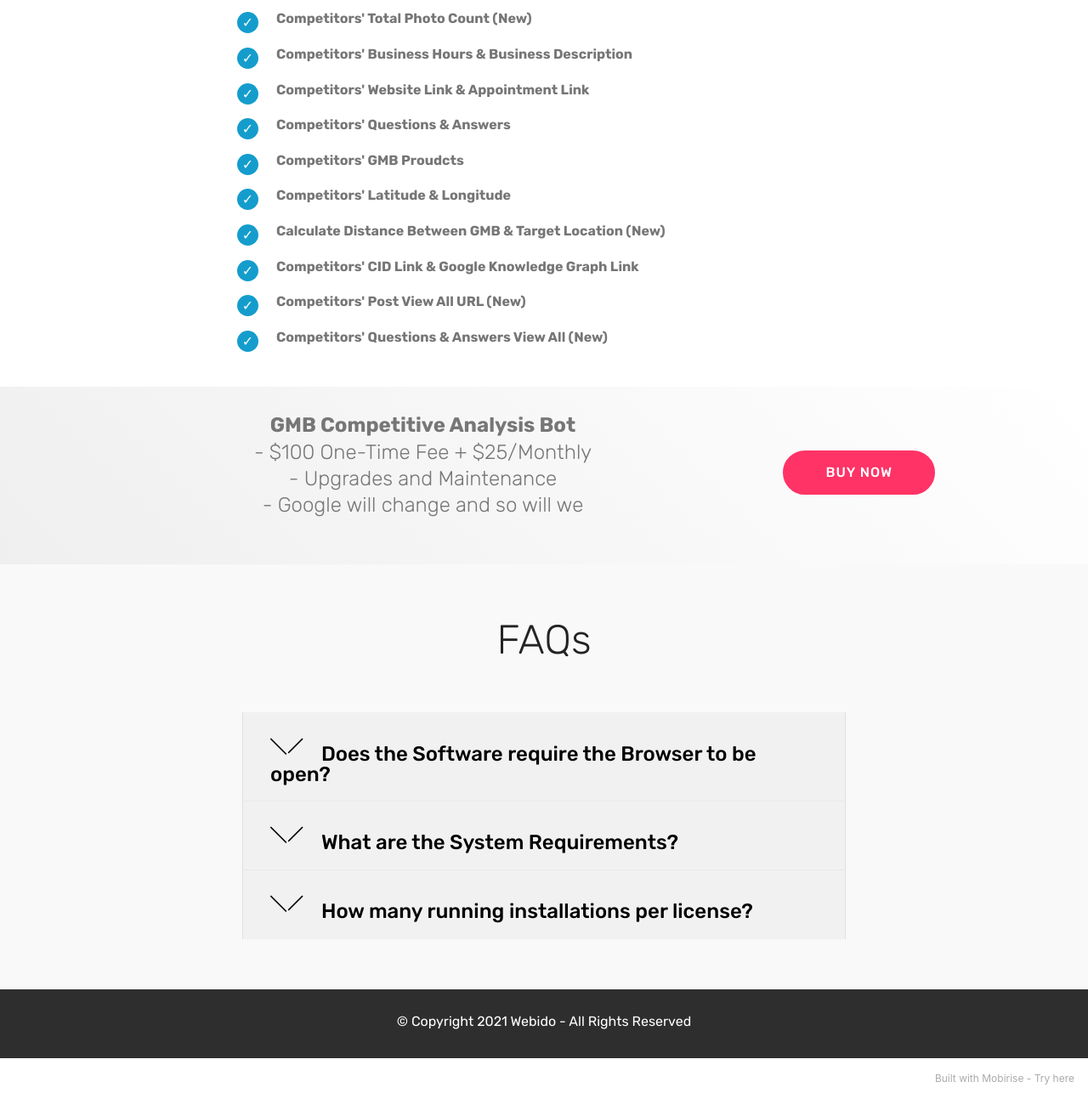
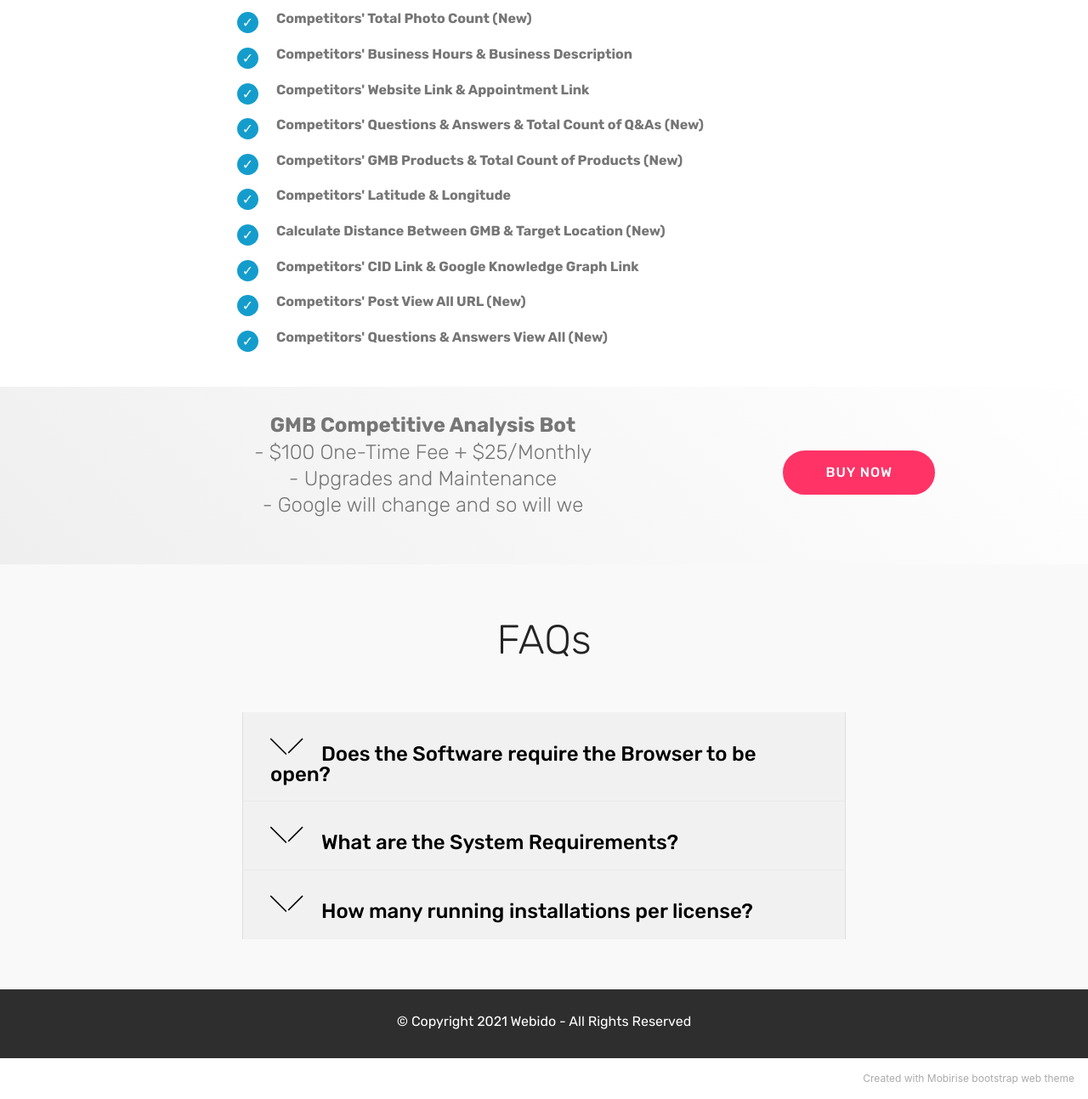
Before and after one commit to webidoinfo/webidoinfo.github.io, a plain HTML site: page gmb-competitive-analysis-bot.html in a window 1280 px wide. Shown: the part 1950-3243 px from the top of the page at 85% size. Drawn offline with Linux system fonts and the light colour scheme; files whose address does not match are found by name.

Commit message:
Add files via upload

```diff
--- a/gmb-competitive-analysis-bot.html
+++ b/gmb-competitive-analysis-bot.html
@@ -137,7 +137,7 @@
                 <ul>
                     <li><strong>Competitors' Business &amp; Check If Keyword Is in Business Name</strong></li>
                     <li><strong>Competitors' Primary Category &amp; Additional Categories</strong></li>
-                    <li><strong>Competitors' Rating &amp; Check If Competitor Replies to Reviews</strong></li><li><strong>Competitors' Total Post Count, Post Count in 90 Days, Most Recent Post Date (New)</strong></li><li><strong>Competitors' Total Photo Count (New)</strong></li><li><strong>Competitors' Business Hours &amp; Business Description</strong></li><li><strong>Competitors' Website Link &amp; Appointment Link</strong></li><li><strong>Competitors' Questions &amp; Answers</strong><br></li><li><strong>Competitors' GMB Proudcts</strong></li><li><strong>Competitors' Latitude &amp; Longitude</strong></li><li><strong>Calculate Distance Between GMB &amp; Target Location (New)</strong></li><li><strong>Competitors' CID Link &amp; Google Knowledge Graph Link</strong></li><li><strong>Competitors' Post View All URL (New)</strong></li><li><strong>Competitors' Questions &amp; Answers View All (New)</strong></li>
+                    <li><strong>Competitors' Rating &amp; Check If Competitor Replies to Reviews</strong></li><li><strong>Competitors' Total Post Count, Post Count in 90 Days, Most Recent Post Date (New)</strong></li><li><strong>Competitors' Total Photo Count (New)</strong></li><li><strong>Competitors' Business Hours &amp; Business Description</strong></li><li><strong>Competitors' Website Link &amp; Appointment Link</strong></li><li><strong>Competitors' Questions &amp; Answers &amp; Total Count of Q&amp;As (New)</strong><br></li><li><strong>Competitors' GMB Products &amp; Total Count of Products (New)</strong></li><li><strong>Competitors' Latitude &amp; Longitude</strong></li><li><strong>Calculate Distance Between GMB &amp; Target Location (New)</strong></li><li><strong>Competitors' CID Link &amp; Google Knowledge Graph Link</strong></li><li><strong>Competitors' Post View All URL (New)</strong></li><li><strong>Competitors' Questions &amp; Answers View All (New)</strong></li>
                 </ul>
             </div>
         </div>
@@ -242,7 +242,7 @@
             </div>
         </div>
     </div>
-</section><section style="background-color: #fff; font-family: -apple-system, BlinkMacSystemFont, 'Segoe UI', 'Roboto', 'Helvetica Neue', Arial, sans-serif; color:#aaa; font-size:12px; padding: 0; align-items: center; display: flex;"><a href="https://mobirise.site/g" style="flex: 1 1; height: 3rem; padding-left: 1rem;"></a><p style="flex: 0 0 auto; margin:0; padding-right:1rem;">Built with Mobirise - <a href="https://mobirise.site/k" style="color:#aaa;">Try here</a></p></section><script src="assets/popper/popper.min.js"></script>  <script src="assets/web/assets/jquery/jquery.min.js"></script>  <script src="assets/bootstrap/js/bootstrap.min.js"></script>  <script src="assets/tether/tether.min.js"></script>  <script src="assets/smoothscroll/smooth-scroll.js"></script>  <script src="assets/mbr-switch-arrow/mbr-switch-arrow.js"></script>  <script src="assets/dropdown/js/nav-dropdown.js"></script>  <script src="assets/dropdown/js/navbar-dropdown.js"></script>  <script src="assets/touchswipe/jquery.touch-swipe.min.js"></script>  <script src="assets/theme/js/script.js"></script>
+</section><section style="background-color: #fff; font-family: -apple-system, BlinkMacSystemFont, 'Segoe UI', 'Roboto', 'Helvetica Neue', Arial, sans-serif; color:#aaa; font-size:12px; padding: 0; align-items: center; display: flex;"><a href="https://mobirise.site/q" style="flex: 1 1; height: 3rem; padding-left: 1rem;"></a><p style="flex: 0 0 auto; margin:0; padding-right:1rem;"><a href="https://mobirise.site/t" style="color:#aaa;">Created</a> with Mobirise bootstrap web theme</p></section><script src="assets/popper/popper.min.js"></script>  <script src="assets/web/assets/jquery/jquery.min.js"></script>  <script src="assets/bootstrap/js/bootstrap.min.js"></script>  <script src="assets/tether/tether.min.js"></script>  <script src="assets/smoothscroll/smooth-scroll.js"></script>  <script src="assets/mbr-switch-arrow/mbr-switch-arrow.js"></script>  <script src="assets/dropdown/js/nav-dropdown.js"></script>  <script src="assets/dropdown/js/navbar-dropdown.js"></script>  <script src="assets/touchswipe/jquery.touch-swipe.min.js"></script>  <script src="assets/theme/js/script.js"></script>
 
 
 </body>
```
